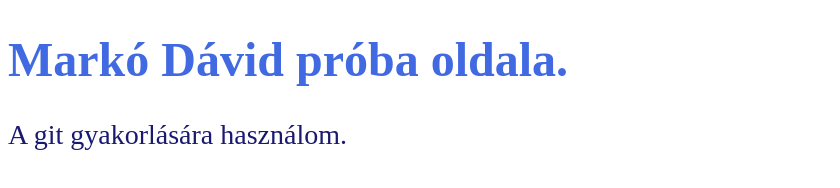
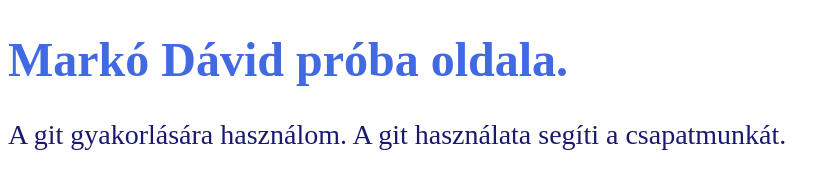
Before and after one commit to DavidMarko88/PROBA, a plain HTML site: page index.html in a window 1280 px wide. Shown: the whole page, without its empty margins (0-840 px from the left). Drawn offline with Linux system fonts and the light colour scheme.

Commit message:
új bekezdés az index.html-ben

```diff
--- a/index.html
+++ b/index.html
@@ -11,6 +11,7 @@
 </h1>
 <p>
     A git gyakorlására használom.
+    A git használata segíti a csapatmunkát.
 </p>
 <body>
 </body>
```
